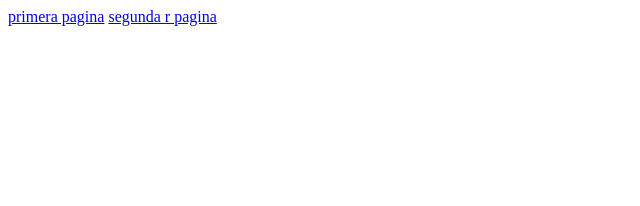
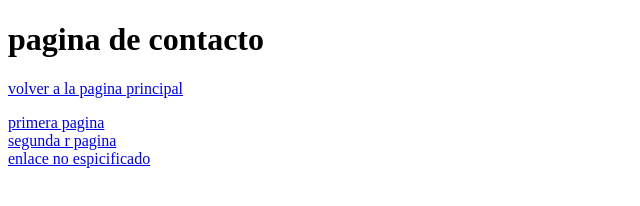
Before and after one commit to JDAVID539/juandavidmendez, a plain HTML site: page paginas/index.html in a window 1280 px wide. Shown: the whole page, without its empty margins (0-640 px from the left). Drawn offline with Linux system fonts and the light colour scheme.

Commit message:
vercion 3- v3 modificado

```diff
--- a/paginas/index.html
+++ b/paginas/index.html
@@ -6,7 +6,14 @@
     <title>Document</title>
 </head>
 <body>
+    <h1>pagina de contacto</h1><p><a href="contacto.html">volver a la pagina principal</a></p>
     <a href="ejercicio1.html">primera pagina</a>
+
+    <br>
     <a href="ejercicio2.html">segunda r pagina </a>
+
+    <br>
+
+    <a href="#">enlace no espicificado</a>
 </body>
 </html>
```
